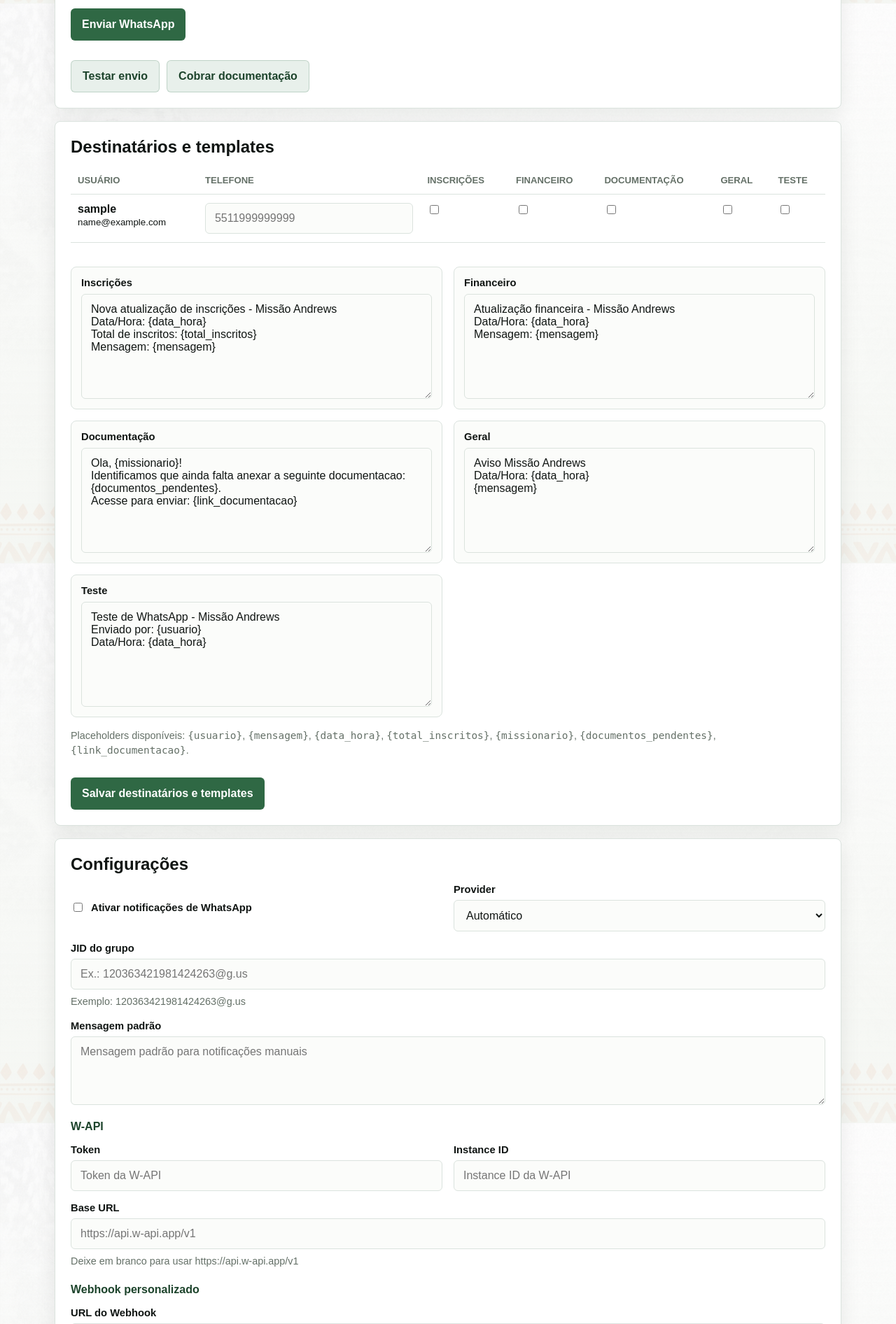
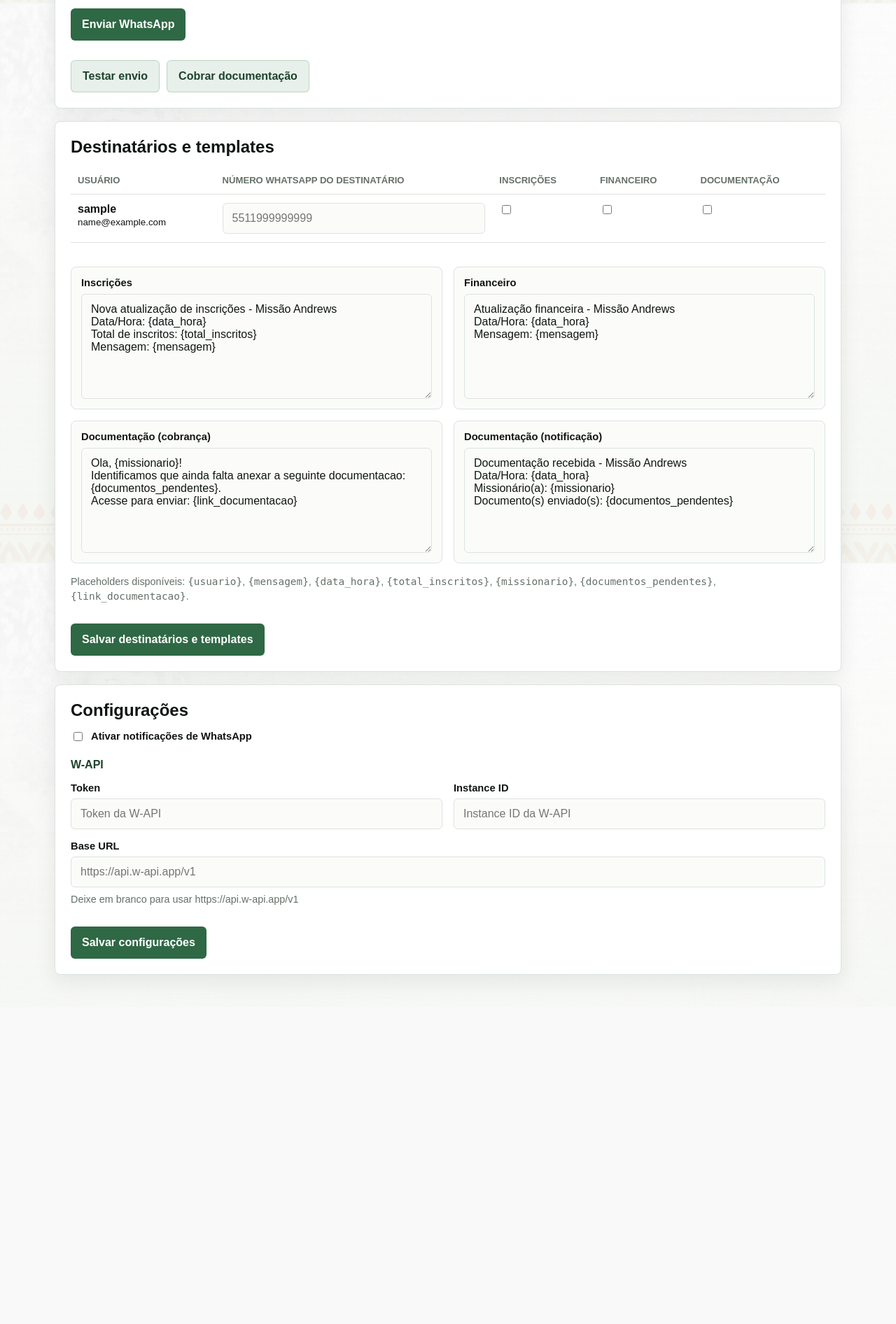
Before and after one commit to fabianopolone123/SITE_MISSAO, a Django app: page /painel/whatsapp/ in a window 1280 px wide. Shown: the part 795-2687 px from the top of the page at 70% size. After the commit the page ends 2203 px from the top, so only its background shows below. Run offline with Django 5.2, Linux system fonts and the light colour scheme; the visitor is signed in with stand-in values (Sample User, id 1); data comes from the database, SQL or seed files in the repository.

Commit message:
Separa templates de documentacao: cobranca vs notificacao staff
- Adiciona WhatsAppNotificationType.DOCUMENTATION_NOTIFICATION para notificar staff quando voluntario envia documento
- Adiciona campo notify_documentation_notification em WhatsAppRecipientPreference
- Auto-notificacoes de upload de doc agora usam DOCUMENTATION_NOTIFICATION (nao mais DOCUMENTATION)
- Simplifica painel WhatsApp: remove colunas Geral e Teste dos destinatarios, adiciona Documentacao (notificacao)
- Remove templates Geral e Teste da secao de templates (exibe apenas Inscricoes, Financeiro, Documentacao cobranca, Documentacao notificacao)
- Remove campos desnecessarios da config: JID grupo, Mensagem padrao, Provider, Token webhook
- Renomeia coluna Telefone para 'Numero WhatsApp do destinatario'
- Botao 'Testar envio' agora usa destinatarios marcados no envio manual (sem precisar de coluna Teste)
- Adiciona confirmacao antes de enviar mensagem manual

Co-Authored-By: Claude Sonnet 4.6 <noreply@anthropic.com>

```diff
--- a/accounts/forms.py
+++ b/accounts/forms.py
@@ -308,23 +308,14 @@ class WhatsAppConfigForm(forms.ModelForm):
         model = WhatsAppConfig
         fields = [
             'notifications_enabled',
-            'provider',
-            'group_jid',
-            'default_message',
             'wapi_token',
             'wapi_instance',
             'wapi_base_url',
-            'webhook_url',
-            'webhook_token',
         ]
         widgets = {
-            'group_jid': forms.TextInput(attrs={'placeholder': 'Ex.: 120363421981424263@g.us'}),
-            'default_message': forms.Textarea(attrs={'rows': 4, 'placeholder': 'Mensagem padrão para notificações manuais'}),
             'wapi_token': forms.TextInput(attrs={'placeholder': 'Token da W-API'}),
             'wapi_instance': forms.TextInput(attrs={'placeholder': 'Instance ID da W-API'}),
             'wapi_base_url': forms.TextInput(attrs={'placeholder': 'https://api.w-api.app/v1'}),
-            'webhook_url': forms.TextInput(attrs={'placeholder': 'https://seu-servidor.com/webhook'}),
-            'webhook_token': forms.TextInput(attrs={'placeholder': 'Bearer token opcional'}),
         }
 
     def __init__(self, *args, **kwargs):
--- a/accounts/templates/registration/whatsapp_dashboard.html
+++ b/accounts/templates/registration/whatsapp_dashboard.html
@@ -107,11 +107,7 @@
             </div>
 
             <div style="margin-top: 16px; display: flex; gap: 10px; flex-wrap: wrap;">
-                <form method="post">
-                    {% csrf_token %}
-                    <input type="hidden" name="action" value="send_test">
-                    <button type="submit" class="secondary-button">Testar envio</button>
-                </form>
+                <button type="button" class="secondary-button" id="manual-test-btn">Testar envio</button>
                 <button type="button" class="secondary-button" id="open-charge-documentation">Cobrar documenta&ccedil;&atilde;o</button>
             </div>
         </section>
@@ -127,12 +123,10 @@
                         <thead>
                             <tr>
                                 <th>Usu&aacute;rio</th>
-                                <th>Telefone</th>
+                                <th>N&uacute;mero WhatsApp do destinat&aacute;rio</th>
                                 <th>Inscri&ccedil;&otilde;es</th>
                                 <th>Financeiro</th>
                                 <th>Documenta&ccedil;&atilde;o</th>
-                                <th>Geral</th>
-                                <th>Teste</th>
                             </tr>
                         </thead>
                         <tbody>
@@ -148,12 +142,10 @@
                                     </td>
                                     <td><input type="checkbox" name="user_{{ row.user.id }}_registrations" class="checkbox-control" {% if row.preference.notify_registrations %}checked{% endif %}></td>
                                     <td><input type="checkbox" name="user_{{ row.user.id }}_financial" class="checkbox-control" {% if row.preference.notify_financial %}checked{% endif %}></td>
-                                    <td><input type="checkbox" name="user_{{ row.user.id }}_documentation" class="checkbox-control" {% if row.preference.notify_documentation %}checked{% endif %}></td>
-                                    <td><input type="checkbox" name="user_{{ row.user.id }}_general" class="checkbox-control" {% if row.preference.notify_general %}checked{% endif %}></td>
-                                    <td><input type="checkbox" name="user_{{ row.user.id }}_test" class="checkbox-control" {% if row.preference.notify_test %}checked{% endif %}></td>
+                                    <td><input type="checkbox" name="user_{{ row.user.id }}_documentation_notification" class="checkbox-control" {% if row.preference.notify_documentation_notification %}checked{% endif %}></td>
                                 </tr>
                             {% empty %}
-                                <tr><td colspan="7">Nenhum usu&aacute;rio ativo encontrado.</td></tr>
+                                <tr><td colspan="5">Nenhum usu&aacute;rio ativo encontrado.</td></tr>
                             {% endfor %}
                         </tbody>
                     </table>
@@ -188,19 +180,6 @@
                             Ativar notifica&ccedil;&otilde;es de WhatsApp
                         </label>
                     </div>
-                    <div class="field">
-                        <label for="{{ config_form.provider.id_for_label }}">Provider</label>
-                        {{ config_form.provider }}
-                    </div>
-                    <div class="field wide">
-                        <label for="{{ config_form.group_jid.id_for_label }}">JID do grupo</label>
-                        {{ config_form.group_jid }}
-                        <p class="field-hint">Exemplo: 120363421981424263@g.us</p>
-                    </div>
-                    <div class="field wide">
-                        <label for="{{ config_form.default_message.id_for_label }}">Mensagem padr&atilde;o</label>
-                        {{ config_form.default_message }}
-                    </div>
                 </div>
 
                 <h3 class="subsection-title">W-API</h3>
@@ -217,18 +196,6 @@
                         <label for="{{ config_form.wapi_base_url.id_for_label }}">Base URL</label>
                         {{ config_form.wapi_base_url }}
                         <p class="field-hint">Deixe em branco para usar https://api.w-api.app/v1</p>
-                    </div>
-                </div>
-
-                <h3 class="subsection-title">Webhook personalizado</h3>
-                <div class="form-grid">
-                    <div class="field wide">
-                        <label for="{{ config_form.webhook_url.id_for_label }}">URL do Webhook</label>
-                        {{ config_form.webhook_url }}
-                    </div>
-                    <div class="field wide">
-                        <label for="{{ config_form.webhook_token.id_for_label }}">Token Bearer opcional</label>
-                        {{ config_form.webhook_token }}
                     </div>
                 </div>
 
@@ -397,22 +364,20 @@
             statusCell.innerHTML = `<span class="document-status ${cssClass}">${text}</span>`;
         }
 
-        if (manualSendBtn) {
-            manualSendBtn.addEventListener('click', async () => {
+        async function runManualSend(messageOverride) {
             const selected = manualCheckboxes().filter(c => c.checked && !c.disabled);
-                const message = (manualMessageInput?.value || '').trim();
+            const message = messageOverride || (manualMessageInput?.value || '').trim();
 
             if (!message) { alert('Digite uma mensagem antes de enviar.'); return; }
             if (!selected.length) { alert('Selecione ao menos um destinatário.'); return; }
+            if (!confirm(`Deseja enviar a mensagem para ${selected.length} destinatário(s)?`)) return;
 
             manualCancelled = false;
-                manualSendBtn.disabled = true;
-                manualSendBtn.textContent = 'Enviando...';
+            if (manualSendBtn) { manualSendBtn.disabled = true; manualSendBtn.textContent = 'Enviando...'; }
             if (manualCancelBtn) { manualCancelBtn.style.display = ''; manualCancelBtn.disabled = false; manualCancelBtn.textContent = 'Cancelar'; }
             if (manualProgressBar) manualProgressBar.style.width = '0%';
             if (manualProgressStatus) manualProgressStatus.textContent = `0 de ${selected.length} enviados.`;
 
-                // Limpa status anteriores
             manualCheckboxes().forEach(c => setManualRowStatus(c, '', ''));
 
             const csrfToken = document.querySelector('input[name="csrfmiddlewaretoken"]')?.value || '';
@@ -424,7 +389,6 @@
                 }
 
                 const phone = selected[i].dataset.phone || '';
-                    const name = selected[i].dataset.name || '-';
                 setManualRowStatus(selected[i], '', 'Enviando...');
 
                 try {
@@ -451,9 +415,19 @@
                 if (!manualCancelled && manualProgressStatus) manualProgressStatus.textContent = `${i + 1} de ${selected.length} enviados.`;
             }
 
-                manualSendBtn.disabled = false;
-                manualSendBtn.textContent = 'Enviar WhatsApp';
+            if (manualSendBtn) { manualSendBtn.disabled = false; manualSendBtn.textContent = 'Enviar WhatsApp'; }
             if (manualCancelBtn) manualCancelBtn.style.display = 'none';
+        }
+
+        if (manualSendBtn) {
+            manualSendBtn.addEventListener('click', () => runManualSend());
+        }
+
+        const manualTestBtn = document.getElementById('manual-test-btn');
+        if (manualTestBtn) {
+            manualTestBtn.addEventListener('click', () => {
+                const now = new Date().toLocaleString('pt-BR');
+                runManualSend(`Teste de WhatsApp - Missão Andrews\nEnviado por: {{ request.user.get_full_name|default:request.user.username }}\nData/Hora: ${now}`);
             });
         }
 
--- a/accounts/views.py
+++ b/accounts/views.py
@@ -501,7 +501,7 @@ def volunteer_documentation_upload(request, volunteer_id):
         if uploaded_docs:
             docs_str = ', '.join(uploaded_docs)
             _auto_notify(
-                WhatsAppNotificationType.DOCUMENTATION,
+                WhatsAppNotificationType.DOCUMENTATION_NOTIFICATION,
                 extra_payload={
                     'missionario': volunteer.full_name,
                     'documentos_pendentes': docs_str,
@@ -806,16 +806,22 @@ def whatsapp_dashboard(request):
                 preference.phone_number = request.POST.get(f'{prefix}_phone', '').strip()
                 preference.notify_registrations = request.POST.get(f'{prefix}_registrations') == 'on'
                 preference.notify_financial = request.POST.get(f'{prefix}_financial') == 'on'
-                preference.notify_documentation = request.POST.get(f'{prefix}_documentation') == 'on'
-                preference.notify_general = request.POST.get(f'{prefix}_general') == 'on'
-                preference.notify_test = request.POST.get(f'{prefix}_test') == 'on'
+                preference.notify_documentation_notification = request.POST.get(f'{prefix}_documentation_notification') == 'on'
                 preference.save()
 
-            for notification_type, _label in WhatsAppNotificationType.choices:
-                WhatsAppTemplate.objects.update_or_create(
-                    notification_type=notification_type,
-                    defaults={'message_text': request.POST.get(f'template_{notification_type}', '').strip()},
-                )
+            _editable_template_types = {
+                WhatsAppNotificationType.REGISTRATIONS,
+                WhatsAppNotificationType.FINANCIAL,
+                WhatsAppNotificationType.DOCUMENTATION,
+                WhatsAppNotificationType.DOCUMENTATION_NOTIFICATION,
+            }
+            for notification_type in _editable_template_types:
+                template_text = request.POST.get(f'template_{notification_type}', '').strip()
+                if template_text:
+                    WhatsAppTemplate.objects.update_or_create(
+                        notification_type=notification_type,
+                        defaults={'message_text': template_text},
+                    )
 
             messages.success(request, 'Destinatários e templates salvos com sucesso.')
             return redirect('whatsapp_dashboard')
@@ -940,8 +946,16 @@ def whatsapp_dashboard(request):
             'effective_phone': whatsapp.normalize_phone_number(preference.phone_number or whatsapp.resolve_user_phone(user)),
         })
 
+    _editable_template_types = {
+        WhatsAppNotificationType.REGISTRATIONS,
+        WhatsAppNotificationType.FINANCIAL,
+        WhatsAppNotificationType.DOCUMENTATION,
+        WhatsAppNotificationType.DOCUMENTATION_NOTIFICATION,
+    }
     templates = []
     for notification_type, label in WhatsAppNotificationType.choices:
+        if notification_type not in _editable_template_types:
+            continue
         templates.append({
             'type': notification_type,
             'label': label,
@@ -1060,7 +1074,7 @@ def conference_dashboard(request):
                     'vaccination_card': 'Carteira de vacinação',
                 }
                 _auto_notify(
-                    WhatsAppNotificationType.DOCUMENTATION,
+                    WhatsAppNotificationType.DOCUMENTATION_NOTIFICATION,
                     extra_payload={
                         'missionario': volunteer.full_name,
                         'documentos_pendentes': doc_labels.get(document_type, document_type),
--- a/accounts/whatsapp.py
+++ b/accounts/whatsapp.py
@@ -29,6 +29,12 @@ DEFAULT_TEMPLATE_MESSAGES = {
         'Ola, {missionario}!\n'
         'Identificamos que ainda falta anexar a seguinte documentacao: {documentos_pendentes}.\n'
         'Acesse para enviar: {link_documentacao}'
+    ),
+    'documentation_notification': (
+        'Documentação recebida - Missão Andrews\n'
+        'Data/Hora: {data_hora}\n'
+        'Missionário(a): {missionario}\n'
+        'Documento(s) enviado(s): {documentos_pendentes}'
     ),
     'general': (
         'Aviso Missão Andrews\n'
```
Also changed, not shown: accounts/models.py (+5 -2 lines), accounts/migrations/0019_documentation_notification_type.py (added). Lines whose indentation alone changed are shown as unchanged.
